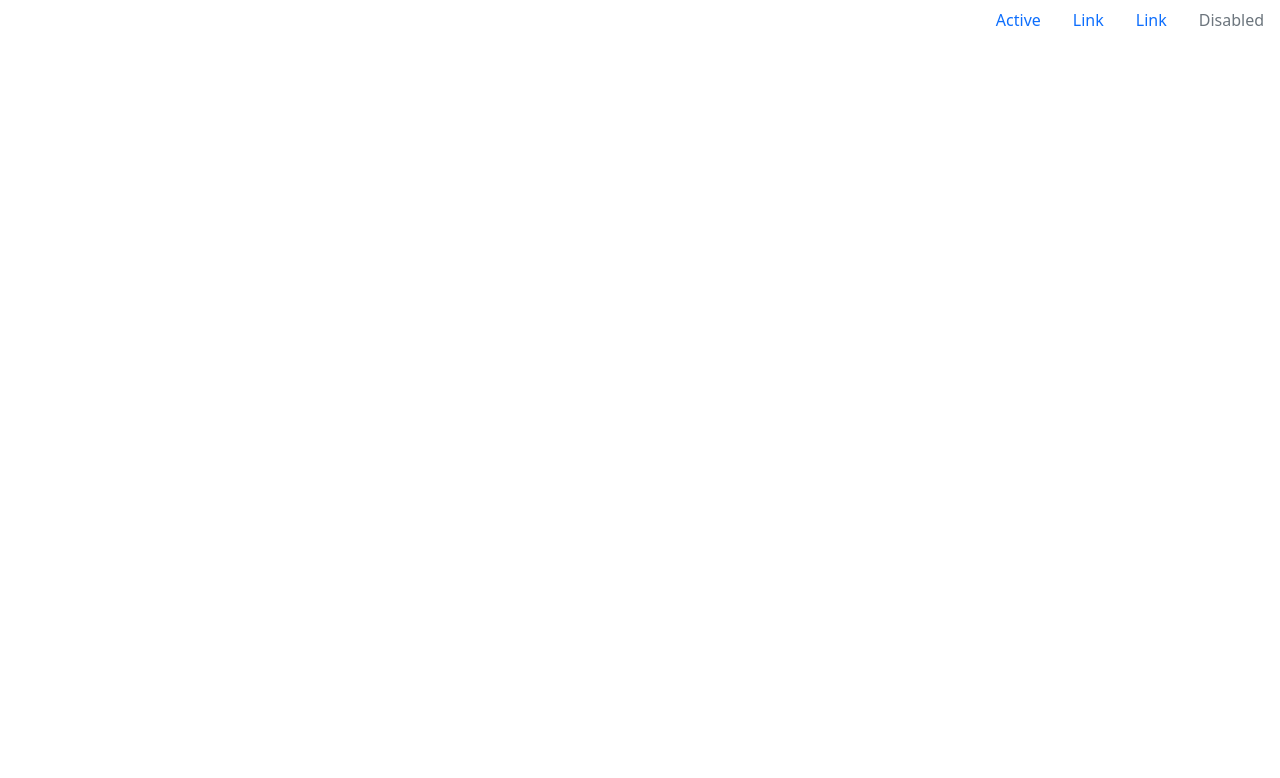
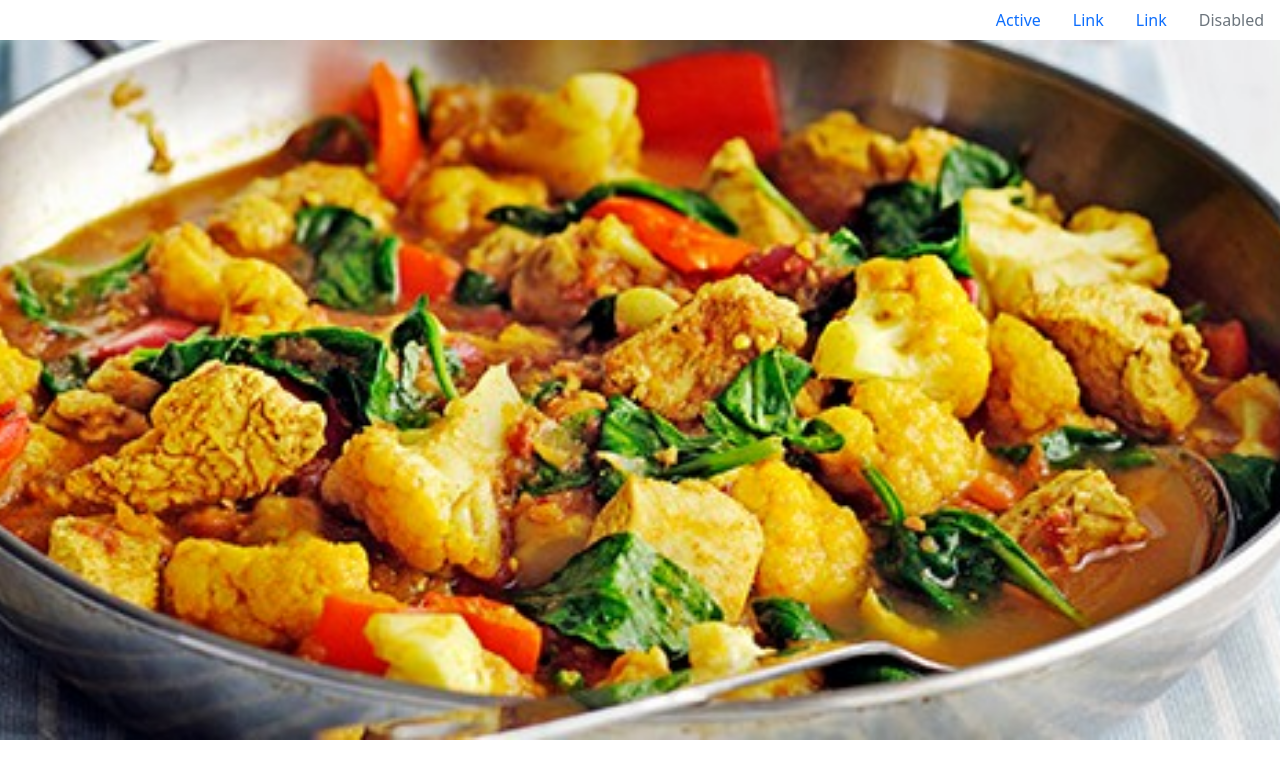
Before and after one commit to JamesFahey/recipe-app, a website: page index.html in a window 1280 px wide. Drawn offline with nearby package versions, Linux system fonts and the light colour scheme.

Commit message:
add nav bar and main image to index.html

```diff
--- /dev/null
+++ b/css/style.css
@@ -0,0 +1,11 @@
+.carousel .carousel-item {
+    height: 700px;
+  }
+
+  .carousel-item img {
+      position: absolute;
+      object-fit:cover;
+      top: 0;
+      left: 0;
+      min-height: 700px;
+  }
--- a/index.html
+++ b/index.html
@@ -5,6 +5,7 @@
     <meta http-equiv="X-UA-Compatible" content="IE=edge">
     <meta name="viewport" content="width=device-width, initial-scale=1.0">
 
+    <link rel="stylesheet" href="css/style.css">
     <link href="https://cdn.jsdelivr.net/npm/bootstrap@5.1.3/dist/css/bootstrap.min.css" rel="stylesheet" integrity="sha384-1BmE4kWBq78iYhFldvKuhfTAU6auU8tT94WrHftjDbrCEXSU1oBoqyl2QvZ6jIW3" crossorigin="anonymous">
 
     <title>Document</title>
@@ -26,9 +27,13 @@
             </li>
           </ul>
     </div>
-    <div>
-
-    </div>
+    <div id="carouselExampleSlidesOnly" class="carousel slide" data-bs-ride="carousel">
+        <div class="carousel-inner">
+          <div class="carousel-item active">
+            <img src="images/home-image.jpg" class="d-block w-100" alt="...">
+          </div>
+        </div>
+      </div>
 
 </body>
 </html>
```
Also changed, not shown: images/home-image.jpg (added).
